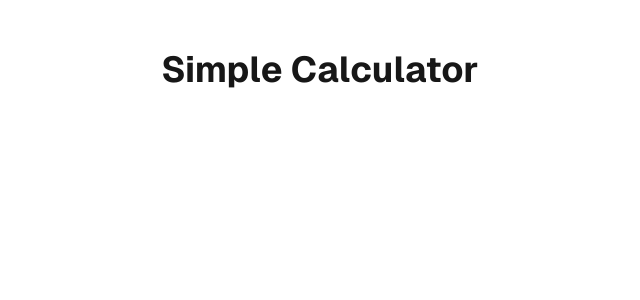
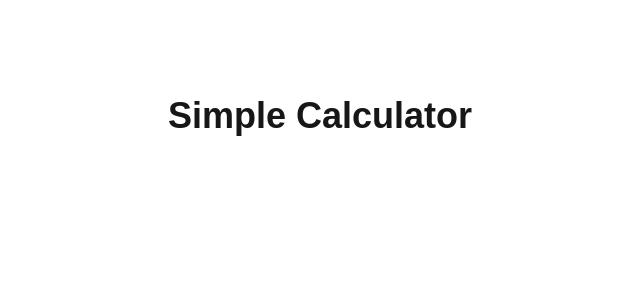
Before and after one commit to TangoCode99/simple-calculator, a Next.js app: page / in a window 1280 px wide. Shown: the top 300 px of the page, without its empty margins (320-960 px from the left). Built offline with nearby package versions, Linux system fonts and the light colour scheme.

Commit message:
Title styling

```diff
--- a/src/app/page.js
+++ b/src/app/page.js
@@ -1,8 +1,6 @@
-import Image from "next/image";
-
 export default function Home() {
   return (
-    <div className="grid grid-rows-[20px_1fr_20px] items-center justify-items-center min-h-screen p-8 pb-20 gap-16 sm:p-20 font-[family-name:var(--font-geist-sans)]">
+    <div className="flex min-h-screen flex-col items-center p-24">
       <h1 className="text-4xl font-bold mb-10">Simple Calculator</h1>
     </div>
   );
```
